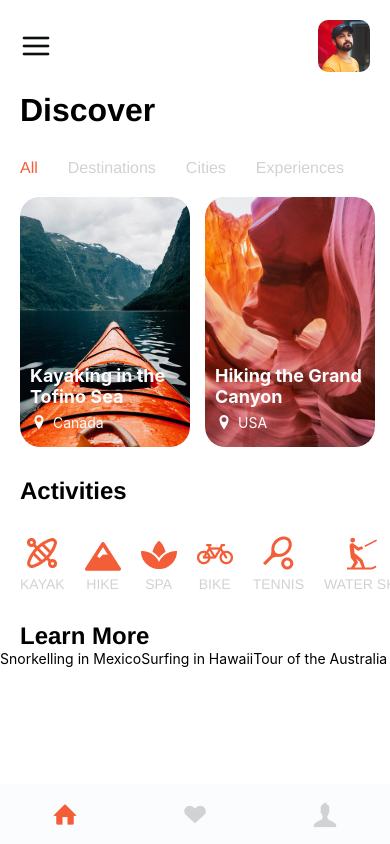
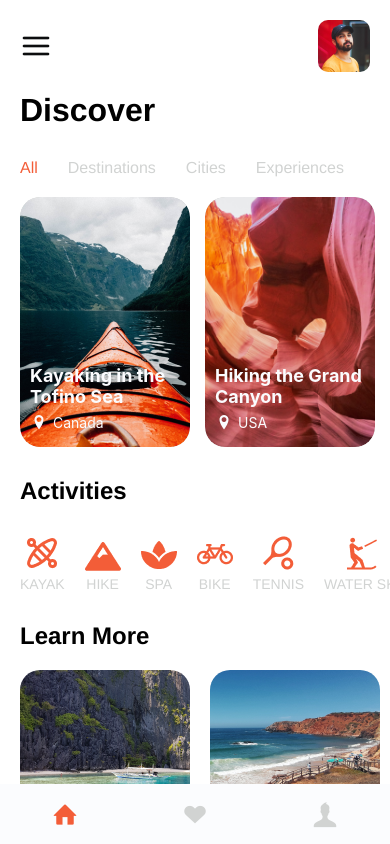
Before and after one commit to Wistoft2410/travel-app, a React Native app in the folder travel-app/: screen / in a window 390 px wide. Built offline with nearby package versions, Linux system fonts and the light colour scheme.

Commit message:
Finished 'Learn More' section

```diff
--- a/travel-app/App.js
+++ b/travel-app/App.js
@@ -75,11 +75,21 @@ const Home = ({ navigation }) => {
     );
   };
 
+  // Function to render each learn more item
   const renderLearnMoreItem = ({item}) => {
     return(
-      <View>
-        <Text>{item.title}</Text>
-      </View>
+      <ImageBackground
+        source={item.image}
+        style={[
+          styles.learnMoreItem,
+          {
+            marginLeft: item.id === 'learnMore-1' ? 20 : 0,
+          }
+        ]}
+        imageStyle={styles.learnMoreItemImage}
+      >
+        <Text style={styles.learnMoreItemText}>{item.title}</Text>
+      </ImageBackground>
     )
   }
 
@@ -376,6 +386,22 @@ const styles = StyleSheet.create({
     fontWeight: 'bold',
   },
   learnMoreItemsWrapper: {
-
+    paddingVertical: 20,
+  },
+  learnMoreItem: {
+    width: 170,
+    height: 180,
+    justifyContent: 'flex-end',
+    marginRight: 20,
+  },
+  learnMoreItemImage: {
+    borderRadius: 20,
+  },
+  learnMoreItemText: {
+    fontWeight: 'bold',
+    fontSize: 18,
+    color: colors.white,
+    marginHorizontal: 10,
+    marginVertical: 20,
   },
 });
```
